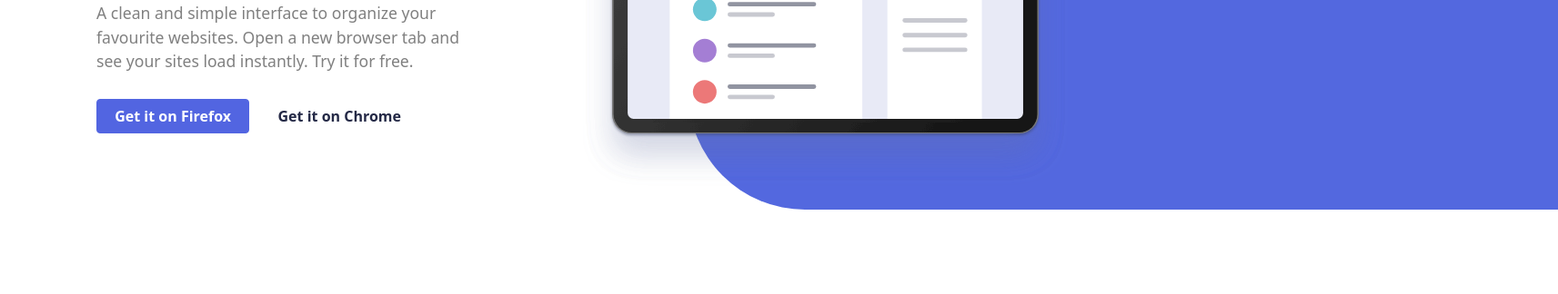
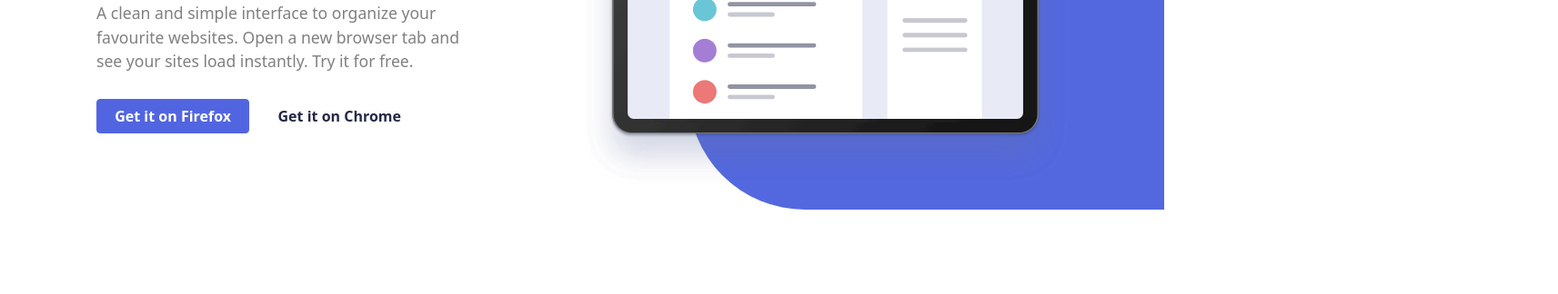
Before and after one commit to carmeco/sprint-2, a website: page index.html in a window 1280 px wide. Shown: the part 325-649 px from the top of the page at 91% size, 1713 px wide, since content can reach past the window. Drawn offline with nearby package versions, Linux system fonts and the light colour scheme.

Commit message:
arreglo overflow

```diff
--- a/index.html
+++ b/index.html
@@ -14,7 +14,7 @@
 
 </head>
 <body>
-    <header>
+    <header style="overflow-x: hidden;">
       <!-- Navbar -->
       <nav class="container mb-lg-5 navbar-custom navbar-expand-lg navbar-light bg-light">
         <div class="container-fluid">
```
